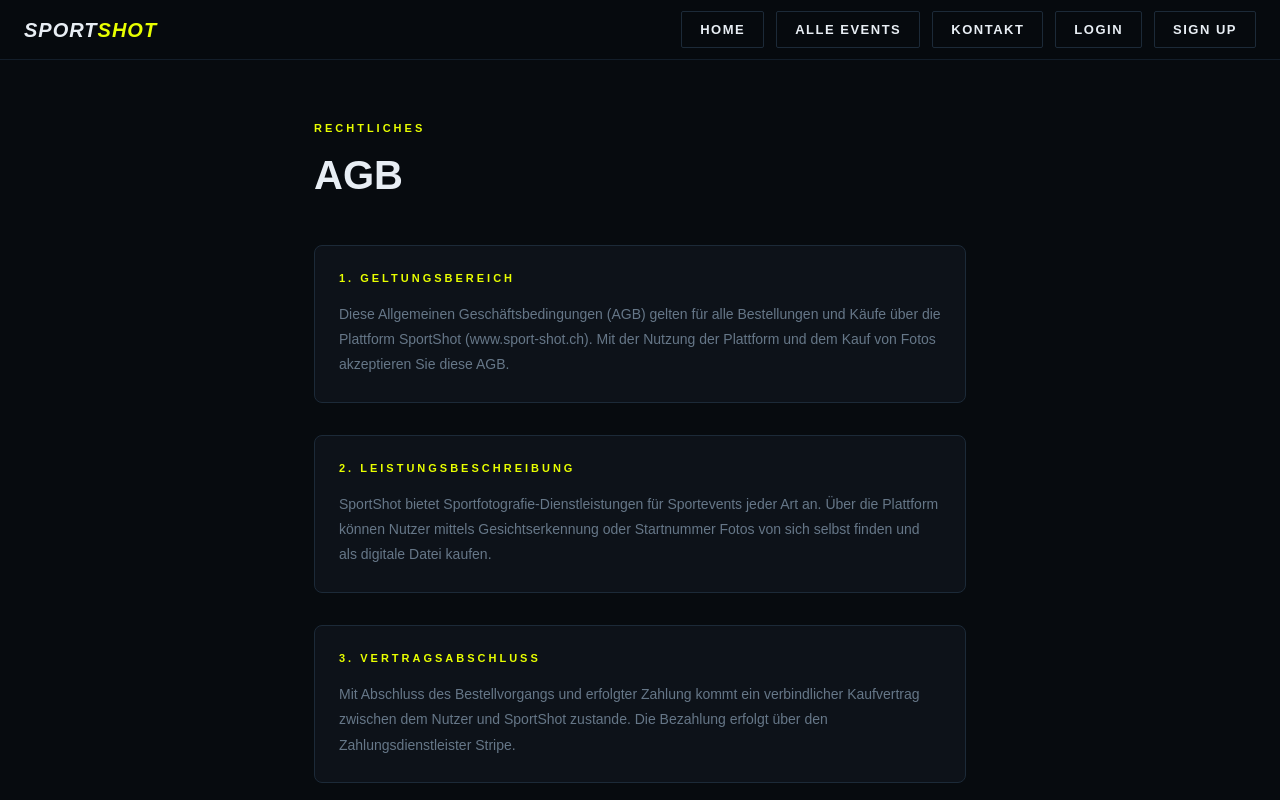
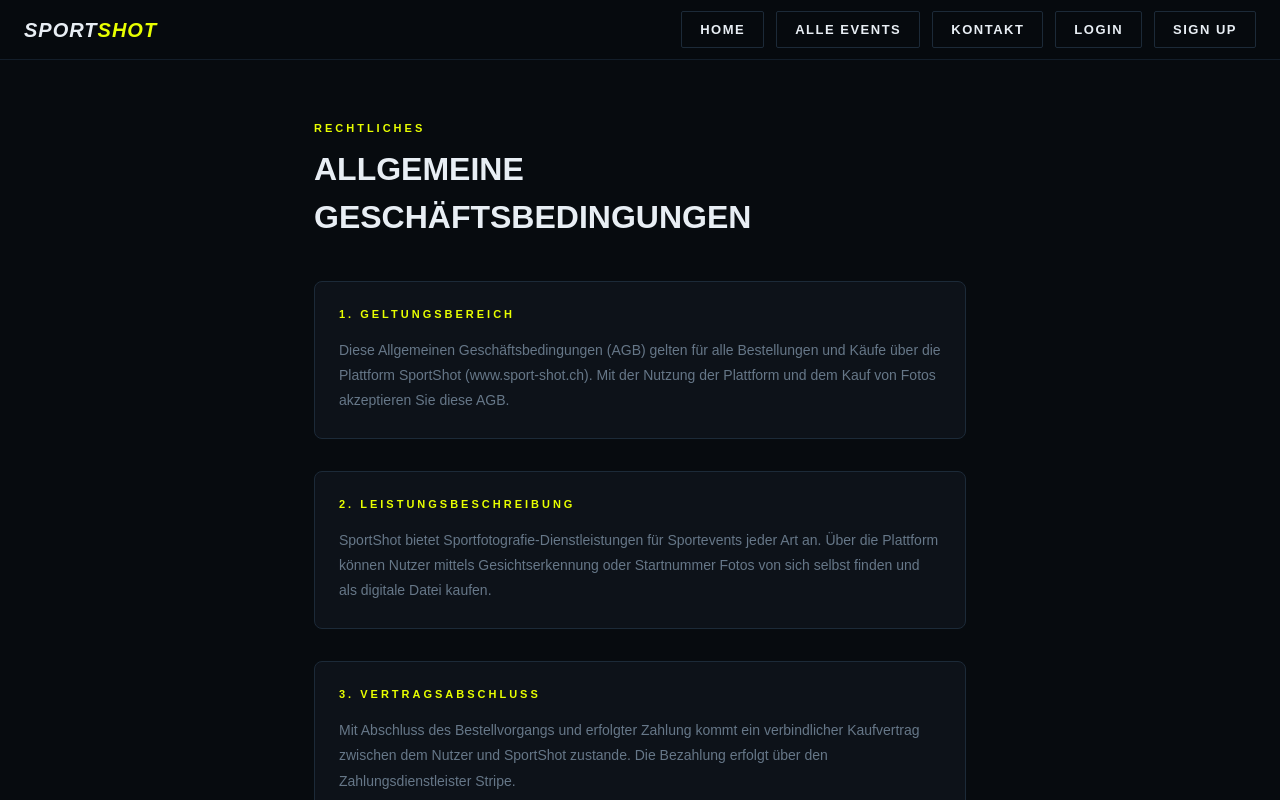
Before and after one commit to 90focus/90focus, a Next.js app: page /agb in a window 1280 px wide. Shown: the top 800 px of the page. Built offline with nearby package versions, Linux system fonts and the light colour scheme; no server answers.

Commit message:
AGB-Titel ausgeschrieben, AGB-Link ergaenzt

```diff
--- a/app/agb/page.tsx
+++ b/app/agb/page.tsx
@@ -5,7 +5,7 @@ export default function AgbPage() {
     <div style={{ minHeight: '100vh', background: '#070b0f', color: '#e8eef4', fontFamily: 'sans-serif' }}>
       <div style={{ maxWidth: 700, margin: '60px auto 0', padding: '60px 24px' }}>
         <div style={{ color: '#e8ff00', fontSize: 11, fontWeight: 800, letterSpacing: 3, textTransform: 'uppercase', marginBottom: 8 }}>Rechtliches</div>
-        <h1 style={{ fontSize: 40, fontWeight: 900, textTransform: 'uppercase', marginBottom: 40 }}>AGB</h1>
+<h1 style={{ fontSize: 32, fontWeight: 900, textTransform: 'uppercase', marginBottom: 40 }}>Allgemeine Geschäftsbedingungen</h1>
 
         <div style={{ display: 'flex', flexDirection: 'column', gap: 32 }}>
           <div style={{ background: '#0d1219', border: '1px solid #1c2a38', borderRadius: 8, padding: '24px' }}>
```
